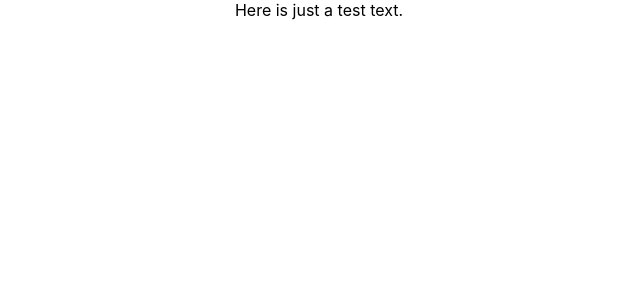
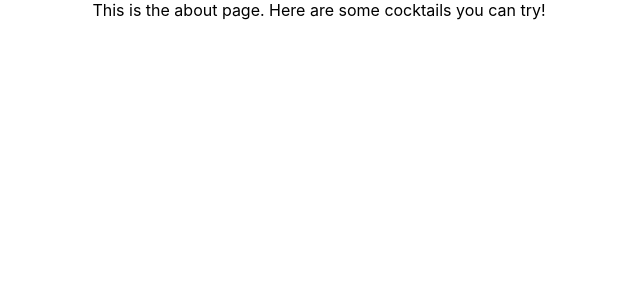
Before and after one commit to Leni52/cocktails, a React (Create React App) app: page /about in a window 1280 px wide. Shown: the top 300 px of the page, without its empty margins (321-961 px from the left). Built offline with nearby package versions, Linux system fonts and the light colour scheme.

Commit message:
changed text in about

```diff
--- a/src/components/About.js
+++ b/src/components/About.js
@@ -4,7 +4,7 @@ import './About.css';
 const About = () => {
     return (
         <>
-        Here is just a test text.
+     This is the about page. Here are some cocktails you can try!
         </>
     );
 };
```
